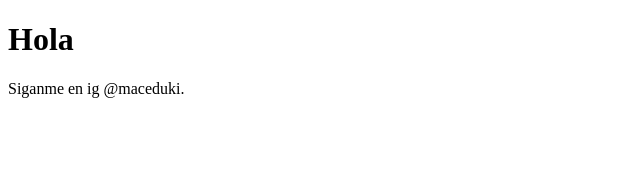
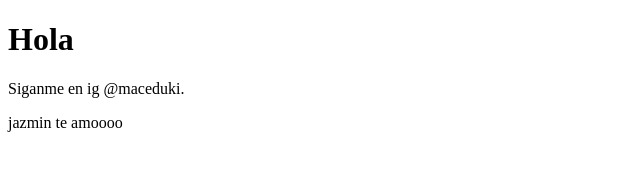
Before and after one commit to Maceduki/maceduki.github.io, a plain HTML site: page index.html in a window 1280 px wide. Shown: the whole page, without its empty margins (0-640 px from the left). Drawn offline with Linux system fonts and the light colour scheme.

Commit message:
Agregar archivo index.html
o

```diff
--- a/index.html
+++ b/index.html
@@ -4,6 +4,7 @@
 <body>
     <h1>Hola</h1>
     <p>Siganme en ig @maceduki.</p>
+    jazmin te amoooo
 </body>
 
 </html>
```
